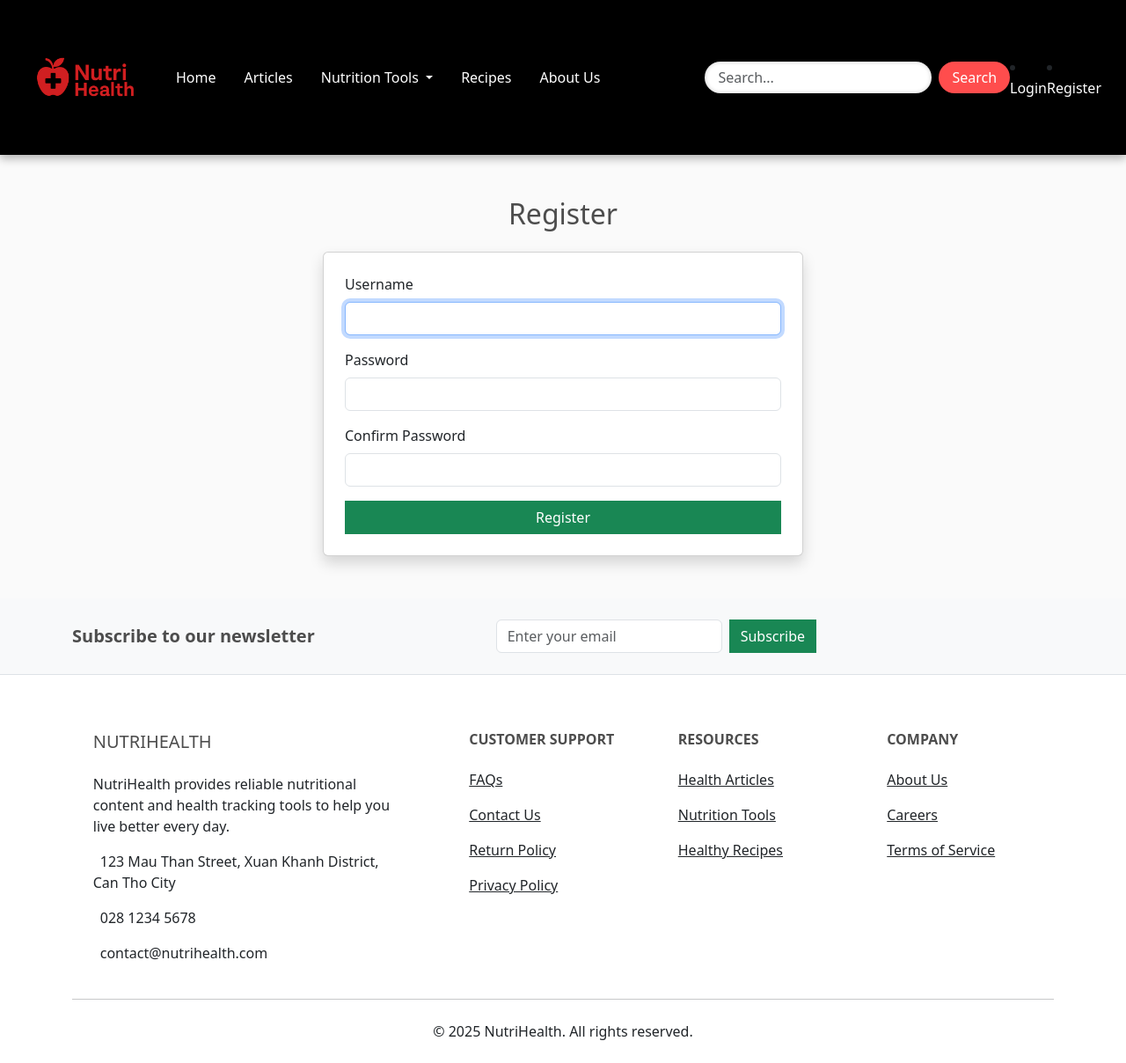
After one commit to Hieu4short/webbanhang, a Django app: page /register/ in a window 1280 px wide. The commit adds this page. Shown: the whole page at 88% size. Run offline with Django 4.2, Linux system fonts and the light colour scheme; some libraries are stand-ins or nearby versions.

Commit message:
login/register feature

```diff
--- a/app/templates/app/base.html
+++ b/app/templates/app/base.html
@@ -94,22 +94,28 @@
       </form>
 
       <!-- User Options -->
+      {% if user.is_authenticated %}
+      <!-- Dropdown nếu đã đăng nhập -->
       <li class="nav-item dropdown">
         <a class="nav-link dropdown-toggle text-white" href="#" id="userDropdown" role="button" data-bs-toggle="dropdown" aria-expanded="false">
-          User1
+          {{ user.username }}
         </a>
-        <ul class="dropdown-menu" aria-labelledby="userDropdown">
-          <li><a class="dropdown-item" href="/profile">Profile</a></li>
-          <li><a class="dropdown-item" href="/saved">Saved Articles</a></li>
-          <li><a class="dropdown-item" href="/logout">Log out</a></li>
+        <ul class="dropdown-menu dropdown-menu-end" aria-labelledby="userDropdown">
+          <li><a class="dropdown-item" href="#">Profile</a></li>
+          <li><a class="dropdown-item" href="#">Saved Articles</a></li>
+          <li><a class="dropdown-item" href="{% url 'logout' %}">Logout</a></li>
         </ul>
       </li>
+    {% else %}
+      <!-- Nếu chưa đăng nhập -->
       <li class="nav-item">
-        <a class="nav-link text-white" href="/login">Login</a>
+        <a class="nav-link text-white" href="{% url 'login' %}">Login</a>
       </li>
       <li class="nav-item">
-        <a class="nav-link text-white" href="/register">Register</a>
+        <a class="nav-link text-white" href="{% url 'register' %}">Register</a>
       </li>
+    {% endif %}
+
     </div>
   </div>
 </nav>
--- /dev/null
+++ b/app/templates/app/register.html
@@ -0,0 +1,43 @@
+{% extends 'app/base.html' %}
+{% load widget_tweaks %}
+
+{% block main_content %}
+<div class="container my-5">
+  <h2 class="text-center mb-4">Register</h2>
+  <div class="row justify-content-center">
+    <div class="col-md-6">
+      <div class="card shadow p-4">
+        <form method="post">
+          {% csrf_token %}
+
+          <div class="mb-3">
+            <label for="{{ form.username.id_for_label }}" class="form-label">Username</label>
+            {{ form.username|add_class:"form-control" }}
+            {% for error in form.username.errors %}
+              <div class="text-danger small">{{ error }}</div>
+            {% endfor %}
+          </div>
+
+          <div class="mb-3">
+            <label for="{{ form.password1.id_for_label }}" class="form-label">Password</label>
+            {{ form.password1|add_class:"form-control" }}
+            {% for error in form.password1.errors %}
+              <div class="text-danger small">{{ error }}</div>
+            {% endfor %}
+          </div>
+
+          <div class="mb-3">
+            <label for="{{ form.password2.id_for_label }}" class="form-label">Confirm Password</label>
+            {{ form.password2|add_class:"form-control" }}
+            {% for error in form.password2.errors %}
+              <div class="text-danger small">{{ error }}</div>
+            {% endfor %}
+          </div>
+
+          <button type="submit" class="btn btn-success w-100">Register</button>
+        </form>
+      </div>
+    </div>
+  </div>
+</div>
+{% endblock %}
--- a/app/urls.py
+++ b/app/urls.py
@@ -1,8 +1,14 @@
 from django.contrib import admin
 from django.urls import path
 from . import views
+from django.contrib.auth import views as auth_views
+
+
 
 urlpatterns = [
+    path('login/', auth_views.LoginView.as_view(template_name='app/login.html'), name='login'),
+    path('logout/', auth_views.LogoutView.as_view(next_page='login'), name='logout'),
+    path('register/', views.register, name='register'),
     path('', views.home, name='home'),
     path('tools/bmi/', views.bmi_calculator, name='bmi'),
     path('admin/', admin.site.urls),
--- a/app/views.py
+++ b/app/views.py
@@ -1,8 +1,32 @@
-from django.shortcuts import render
+from django.shortcuts import render, redirect
 import requests
 from django.http import HttpResponse
+from django.contrib.auth import views as auth_views
+from django.contrib.auth.forms import UserCreationForm
+from django.contrib.auth.models import User
+from django.contrib.auth import login
+from django.contrib.auth.decorators import login_required
+
 
 # Create your views here.
+
+def register(request):
+    if request.method == 'POST':
+        form = UserCreationForm(request.POST)
+        if form.is_valid():
+            user = form.save()
+            login(request, user)
+            return redirect('home')
+    else:
+        form = UserCreationForm()
+
+    return render(request, 'app/register.html', {'form': form})
+
+@login_required
+def profile(request):
+    return render(request, 'app/home.html')
+
+
 def home(request):
     return render(request, 'app/home.html')
 
--- a/webbanhang/settings.py
+++ b/webbanhang/settings.py
@@ -37,6 +37,7 @@ INSTALLED_APPS = [
     'django.contrib.sessions',
     'django.contrib.messages',
     'django.contrib.staticfiles',
+    'widget_tweaks',
     'app',
 ]
 
@@ -122,3 +123,5 @@ STATIC_URL = 'static/'
 # https://docs.djangoproject.com/en/4.2/ref/settings/#default-auto-field
 
 DEFAULT_AUTO_FIELD = 'django.db.models.BigAutoField'
+
+LOGIN_REDIRECT_URL = '/'
```
Also changed, not shown: app/templates/app/login.html (added, +35 -0 lines), db.sqlite3.
